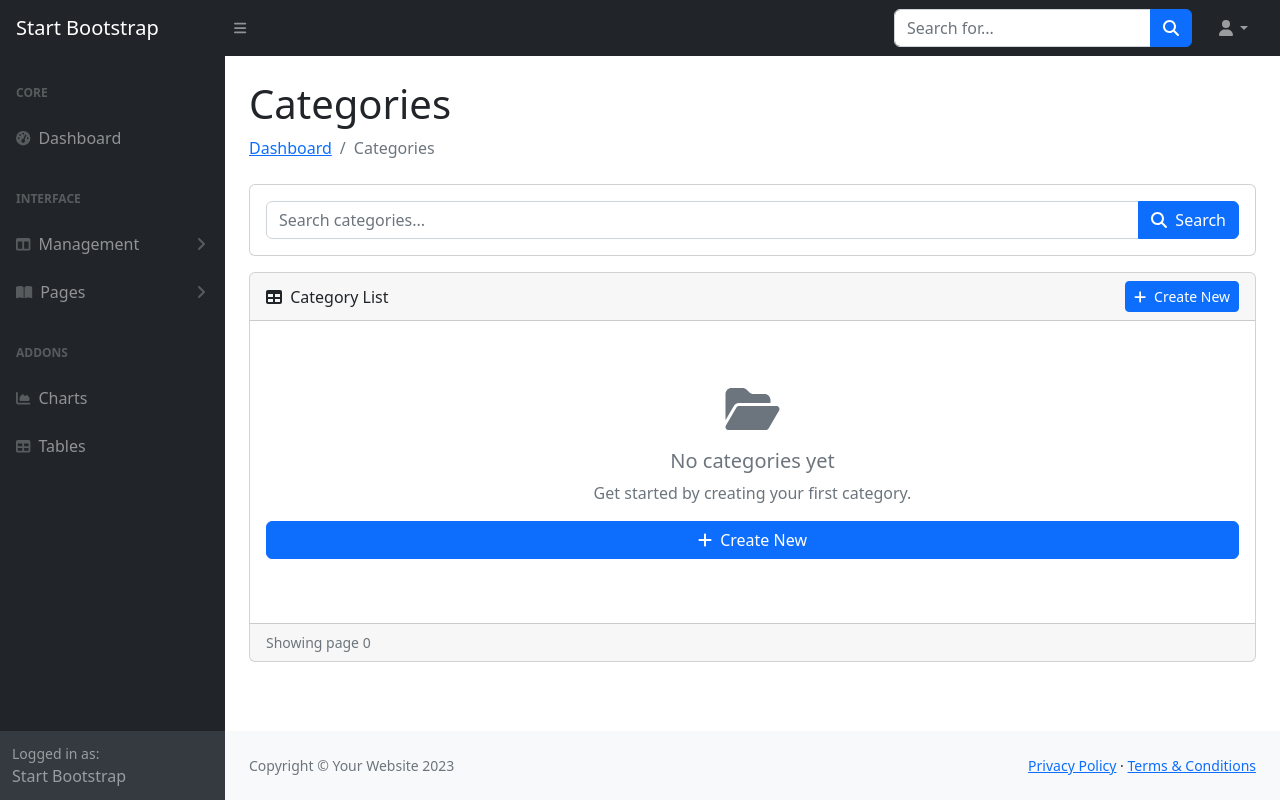
After one commit to mohamedibrahimnabih/ECommerce534, an ASP.NET Core app: template ECommerce534/Areas/Admin/Views/Category/Index.cshtml in a window 1280 px wide. The commit adds this page. Run offline with ASP.NET Core 8, Linux system fonts and the light colour scheme; the template is opened without the code that fills it, so the values that code supplies are empty; some libraries are stand-ins or nearby versions.

Commit message:
CRUD operations on category model

```diff
--- /dev/null
+++ b/ECommerce534/Areas/Admin/Views/Category/Index.cshtml
@@ -0,0 +1,162 @@
+@model CategoryWithFilterVM
+
+<main>
+    <div class="container-fluid px-4">
+        <h1 class="mt-4">Categories</h1>
+        <ol class="breadcrumb mb-4">
+            <li class="breadcrumb-item"><a href="#">Dashboard</a></li>
+            <li class="breadcrumb-item active">Categories</li>
+        </ol>
+
+        <div class="card mb-3">
+            <div class="card-body">
+                <form action="/Admin/Category/index">
+                    <div class="input-group">
+                        <input type="text" class="form-control" name="q" value="@Model.Q" placeholder="Search categories..." />
+
+                        <button type="submit" class="btn btn-primary">
+                            <i class="fas fa-search me-1"></i> Search
+                        </button>
+                    </div>
+                </form>
+            </div>
+        </div>
+
+        <div class="card mb-4">
+            <div class="card-header d-flex justify-content-between align-items-center">
+                <div>
+                    <i class="fas fa-table me-1"></i>
+                    Category List
+                </div>
+                <a href="/Admin/Category/Create" class="btn btn-primary btn-sm">
+                    <i class="fas fa-plus me-1"></i> Create New
+                </a>
+            </div>
+            <div class="card-body">
+                @if (!Model.Categories.Any())
+                {
+                    <div class="text-center py-5 text-muted" style="display: flex;
+                        justify-content: center;
+                        flex-direction: column;">
+                        @if (string.IsNullOrWhiteSpace(Model.Q))
+                        {
+                            <i class="fas fa-folder-open fa-3x mb-3 d-block"></i>
+                            <h5>No categories yet</h5>
+                            <p class="mb-3">Get started by creating your first category.</p>
+                            <a href="#" class="btn btn-primary">
+                                <i class="fas fa-plus me-1"></i> Create New
+                            </a>
+                        }
+                        else
+                        {
+                            <i class="fas fa-search fa-3x mb-3 d-block"></i>
+                            <h5>No results for &ldquo;@Model.Q&rdquo;</h5>
+                            <p class="mb-3">Try a different search term.</p>
+                            <a href="/Admin/Category/index" class="btn btn-outline-secondary">
+                                <i class="fas fa-times me-1"></i> Clear Search
+                            </a>
+                        }
+                    </div>
+                }
+                else
+                {
+                    <table id="datatablesSimple" class="table table-bordered table-striped table-hover align-middle">
+                        <thead class="table-dark">
+                            <tr>
+                                <th scope="col" style="width:60px;">#</th>
+                                <th scope="col">Name</th>
+                                <th scope="col">Status</th>
+                                <th scope="col" class="text-center" style="width:160px;">Actions</th>
+                            </tr>
+                        </thead>
+                        <tbody>
+                            @foreach (var item in Model.Categories)
+                            {
+                                <tr>
+                                    <td>@item.Id</td>
+                                    <td>@item.Name</td>
+                                    <td>
+                                        @if (item.Status)
+                                        {
+                                            <span class="badge bg-success">Active</span>
+                                        }
+                                        else
+                                        {
+                                            <span class="badge bg-secondary">Inactive</span>
+                                        }
+                                    </td>
+                                    <td class="text-center">
+                                        <a href="/Admin/Category/Edit/@item.Id" class="btn btn-warning btn-sm me-1" title="Edit">
+                                            <i class="fas fa-edit"></i> Edit
+                                        </a>
+                                        <a href="/Admin/Category/Delete/@item.Id"
+                                           class="btn btn-danger btn-sm btn-delete" title="Delete"
+                                           data-name="@item.Name">
+                                            <i class="fas fa-trash"></i> Delete
+                                        </a>
+                                    </td>
+                                </tr>
+                            }
+                        </tbody>
+                    </table>
+                }
+            </div>
+            <div class="card-footer d-flex justify-content-between align-items-center">
+                <span class="text-muted small">Showing page @Model.CurrentPage</span>
+                <nav>
+                    <ul class="pagination pagination-sm mb-0">
+                        @if (Model.CurrentPage > 1)
+                        {
+                            <li class="page-item">
+                                <a class="page-link" href="/Admin/Category/index?pg=@(Model.CurrentPage - 1)">&laquo; Prev</a>
+                            </li>
+                        }
+                        <li class="page-item" style="display: flex;">
+                            @for(int i = 1; i <= Model.TotalPages; i++)
+                            {
+                                if (@Model.CurrentPage == i)
+                                {
+                                    <a class="page-link active" href="/Admin/Category/index?pg=@i">@i</a>
+                                }
+                                else
+                                {
+                                    <a class="page-link" href="/Admin/Category/index?pg=@i">@i</a>
+                                }
+                            }
+                        </li>
+                        <li class="page-item">
+                            @if (Model.CurrentPage < Model.TotalPages)
+                            {
+                                <a class="page-link" href="/Admin/Category/index?pg=@(Model.CurrentPage + 1)">Next &raquo;</a>
+                            }
+                        </li>
+                    </ul>
+                </nav>
+            </div>
+        </div>
+    </div>
+</main>
+
+@section scripts {
+    <script>
+        document.querySelectorAll('.btn-delete').forEach(btn => {
+            btn.addEventListener('click', function (e) {
+                e.preventDefault();
+                const url = this.href;
+                const name = this.dataset.name;
+                Swal.fire({
+                    title: 'Delete Category?',
+                    text: `"${name}" will be permanently removed.`,
+                    icon: 'warning',
+                    showCancelButton: true,
+                    confirmButtonColor: '#dc3545',
+                    cancelButtonColor: '#6c757d',
+                    confirmButtonText: 'Yes, delete it',
+                    cancelButtonText: 'Cancel'
+                }).then(result => {
+                    if (result.isConfirmed) window.location.href = url;
+                });
+            });
+        });
+    </script>
+}
--- a/ECommerce534/Views/Shared/_AdminLayout.cshtml
+++ b/ECommerce534/Views/Shared/_AdminLayout.cshtml
@@ -50,13 +50,19 @@
                         <div class="sb-sidenav-menu-heading">Interface</div>
                         <a class="nav-link collapsed" href="#" data-bs-toggle="collapse" data-bs-target="#collapseLayouts" aria-expanded="false" aria-controls="collapseLayouts">
                             <div class="sb-nav-link-icon"><i class="fas fa-columns"></i></div>
-                            Layouts
+                            Management
                             <div class="sb-sidenav-collapse-arrow"><i class="fas fa-angle-down"></i></div>
                         </a>
                         <div class="collapse" id="collapseLayouts" aria-labelledby="headingOne" data-bs-parent="#sidenavAccordion">
                             <nav class="sb-sidenav-menu-nested nav">
-                                <a class="nav-link" href="layout-static.html">Static Navigation</a>
-                                <a class="nav-link" href="layout-sidenav-light.html">Light Sidenav</a>
+                                <a class="nav-link" href="">Categories</a>
+                                <a class="nav-link" href="">Brands</a>
+                                <a class="nav-link" href="">Products</a>
+                                <a class="nav-link" href="">Users</a>
+                                <a class="nav-link" href="">Orders</a>
+                                <a class="nav-link" href="">Promotions</a>
+                                <a class="nav-link" href="">Tickets</a>
+                                <a class="nav-link" href="">Sliders</a>
                             </nav>
                         </div>
                         <a class="nav-link collapsed" href="#" data-bs-toggle="collapse" data-bs-target="#collapsePages" aria-expanded="false" aria-controls="collapsePages">
@@ -130,5 +136,7 @@
     <script src="~/lib/Admin/chart-bar-demo.js"></script>
     <script src="https://cdn.jsdelivr.net/npm/simple-datatables@7.1.2/dist/umd/simple-datatables.min.js" crossorigin="anonymous"></script>
     <script src="~/lib/Admin/datatables-simple-demo.js"></script>
+    <script src="https://cdn.jsdelivr.net/npm/sweetalert2@11"></script>
+    @RenderSection("scripts", false)
 </body>
 </html>
```
Also changed, not shown: ECommerce534/Areas/Admin/Controllers/CategoryController.cs (added, +92 -0 lines), ECommerce534/Areas/Admin/Views/Category/Create.cshtml (added, +43 -0 lines), ECommerce534/Areas/Admin/Views/Category/Edit.cshtml (added, +53 -0 lines), ECommerce534/ViewModels/CategoryWithFilterVM.cs (added, +9 -0 lines).
